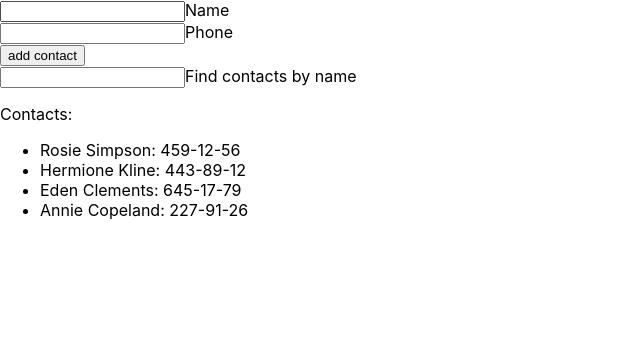
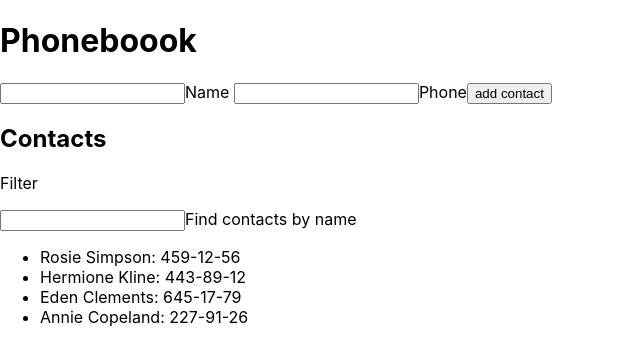
Before and after one commit to MalanSergii/reactHw_3, a React (Create React App) app: page / in a window 1280 px wide. Shown: the top 364 px of the page, without its empty margins (0-640 px from the left). Built offline with nearby package versions, Linux system fonts and the light colour scheme.

Commit message:
step 4 done

```diff
--- a/src/components/App.js
+++ b/src/components/App.js
@@ -1,5 +1,9 @@
+import { Component } from 'react';
 import { nanoid } from 'nanoid';
-import { Component } from 'react';
+
+import ContactForm from './ContactForm';
+import Filter from './Filter';
+import ContactList from './ContactList';
 
 export class App extends Component {
   state = {
@@ -9,37 +13,22 @@ export class App extends Component {
       { id: 'id-3', name: 'Eden Clements', number: '645-17-79' },
       { id: 'id-4', name: 'Annie Copeland', number: '227-91-26' },
     ],
-    name: '',
-    number: '',
     filter: '',
   };
 
-  onInputChange = e => {
-    this.setState({
-      [e.target.name]: e.target.value,
-    });
-  };
-
-  onSubmitForm = e => {
-    e.preventDefault();
+  addContacts = data => {
     this.setState(prev => ({
       contacts: [
         ...prev.contacts,
-        { name: this.state.name, id: nanoid(), number: this.state.number },
+        { id: nanoid(), name: data.name, number: data.number },
       ],
     }));
-    this.resetInput();
   };
 
-  resetInput = () => {
-    this.setState({
-      name: '',
-      number: '',
-    });
-  };
-
-  onFilterChange = e => {
-    this.onInputChange(e);
+  onFilter = data => {
+    this.setState(() => ({
+      filter: data,
+    }));
   };
 
   render() {
@@ -48,52 +37,16 @@ export class App extends Component {
     );
 
     return (
-      <form onSubmit={this.onSubmitForm}>
-        <label>
-          <input
-            onChange={this.onInputChange}
-            value={this.state.name}
-            type="text"
-            name="name"
-            pattern="^[a-zA-Zа-яА-Я]+(([' -][a-zA-Zа-яА-Я ])?[a-zA-Zа-яА-Я]*)*$"
-            title="Name may contain only letters, apostrophe, dash and spaces. For example Adrian, Jacob Mercer, Charles de Batz de Castelmore d'Artagnan"
-            required
-          />
-          Name
-        </label>{' '}
-        <br />
-        <label>
-          <input
-            onChange={this.onInputChange}
-            value={this.state.number}
-            type="tel"
-            name="number"
-            pattern="\+?\d{1,4}?[-.\s]?\(?\d{1,3}?\)?[-.\s]?\d{1,4}[-.\s]?\d{1,4}[-.\s]?\d{1,9}"
-            title="Phone number must be digits and can contain spaces, dashes, parentheses and can start with +"
-            required
-          />
-          Phone
-        </label>
-        <br />
-        <button type="submit">add contact</button>
-        <br />
-        <label>
-          <input
-            onChange={this.onFilterChange}
-            value={this.state.filter}
-            name="filter"
-          ></input>
-          Find contacts by name
-        </label>
-        <p>Contacts:</p>
-        <ul>
-          {filtered.map(contact => (
-            <li key={contact.id}>
-              <span>{contact.name}</span>: <span>{contact.number}</span>
-            </li>
-          ))}
-        </ul>
-      </form>
+      <div className="phonebook">
+        <h1>Phoneboook</h1>
+        <ContactForm addContacts={this.addContacts} />
+        <h2>Contacts</h2>
+        <Filter
+          filterValue={this.state.filter}
+          onFilter={this.onFilter}
+        ></Filter>
+        <ContactList filtered={filtered} />
+      </div>
     );
   }
 }
--- /dev/null
+++ b/src/components/Contact/Contact.js
@@ -0,0 +1,7 @@
+export default function Contact({ contact }) {
+  return (
+    <li>
+      <span>{contact.name}</span>: <span>{contact.number}</span>
+    </li>
+  );
+}
--- /dev/null
+++ b/src/components/Contact/index.js
@@ -0,0 +1 @@
+export { default } from './Contact';
--- /dev/null
+++ b/src/components/ContactForm/ContactForm.js
@@ -0,0 +1,59 @@
+import { Component } from 'react';
+
+export default class ContactForm extends Component {
+  state = {
+    name: '',
+    number: '',
+  };
+
+  onSubmitForm = e => {
+    e.preventDefault();
+    this.props.addContacts(this.state);
+    this.resetInput();
+  };
+
+  resetInput = () => {
+    this.setState({
+      name: '',
+      number: '',
+    });
+  };
+
+  onInputChange = e => {
+    this.setState({
+      [e.target.name]: e.target.value,
+    });
+  };
+
+  render() {
+    return (
+      <form onSubmit={this.onSubmitForm}>
+        <label>
+          <input
+            onChange={this.onInputChange}
+            value={this.state.name}
+            type="text"
+            name="name"
+            pattern="^[a-zA-Zа-яА-Я]+(([' -][a-zA-Zа-яА-Я ])?[a-zA-Zа-яА-Я]*)*$"
+            title="Name may contain only letters, apostrophe, dash and spaces. For example Adrian, Jacob Mercer, Charles de Batz de Castelmore d'Artagnan"
+            required
+          />
+          Name
+        </label>{' '}
+        <label>
+          <input
+            onChange={this.onInputChange}
+            value={this.state.number}
+            type="tel"
+            name="number"
+            pattern="\+?\d{1,4}?[-.\s]?\(?\d{1,3}?\)?[-.\s]?\d{1,4}[-.\s]?\d{1,4}[-.\s]?\d{1,9}"
+            title="Phone number must be digits and can contain spaces, dashes, parentheses and can start with +"
+            required
+          />
+          Phone
+        </label>
+        <button type="submit">add contact</button>
+      </form>
+    );
+  }
+}
--- /dev/null
+++ b/src/components/ContactForm/index.js
@@ -0,0 +1 @@
+export { default } from './ContactForm';
--- /dev/null
+++ b/src/components/ContactList/ContactList.js
@@ -0,0 +1,11 @@
+import Contact from 'components/Contact';
+
+export default function ContactList({ filtered }) {
+  return (
+    <ul>
+      {filtered.map(contact => (
+        <Contact contact={contact} key={contact.id} />
+      ))}
+    </ul>
+  );
+}
--- /dev/null
+++ b/src/components/ContactList/index.js
@@ -0,0 +1 @@
+export { default } from './ContactList';
--- /dev/null
+++ b/src/components/Filter/Filter.js
@@ -0,0 +1,17 @@
+export default function Filter({ onFilter, filterValue }) {
+  return (
+    <>
+      <p>Filter</p>
+      <label>
+        <input
+          onChange={e => {
+            onFilter(e.target.value);
+          }}
+          value={filterValue}
+          name="filter"
+        ></input>
+        Find contacts by name
+      </label>
+    </>
+  );
+}
--- /dev/null
+++ b/src/components/Filter/index.js
@@ -0,0 +1 @@
+export { default } from './Filter';
```
